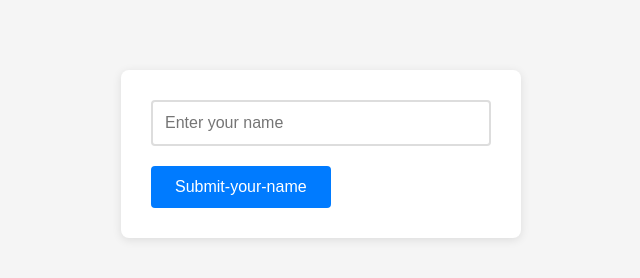
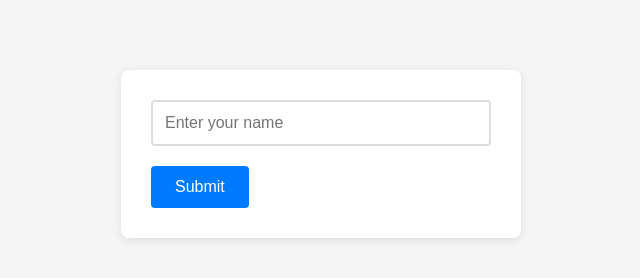
Before and after one commit to itsiiie/devops-assessment, a website: page frontend/public/index.html in a window 1280 px wide. Shown: the whole page, without its empty margins (319-959 px from the left). Drawn offline with Linux system fonts and the light colour scheme.

Commit message:
Update index.html

```diff
--- a/frontend/public/index.html
+++ b/frontend/public/index.html
@@ -55,7 +55,7 @@
   <body>
     <form action="/submit" method="post">
       <input type="text" name="name" placeholder="Enter your name" required />
-      <input type="submit" value="Submit-your-name" />
+      <input type="submit" value="Submit" />
     </form>
   </body>
 </html>
```
